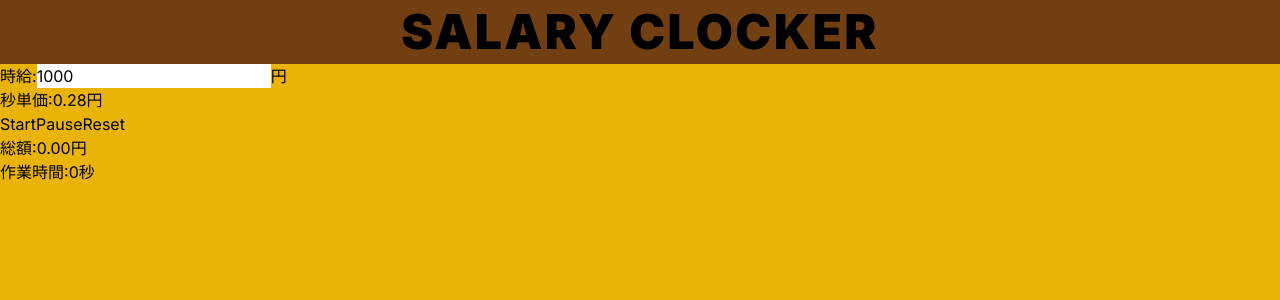
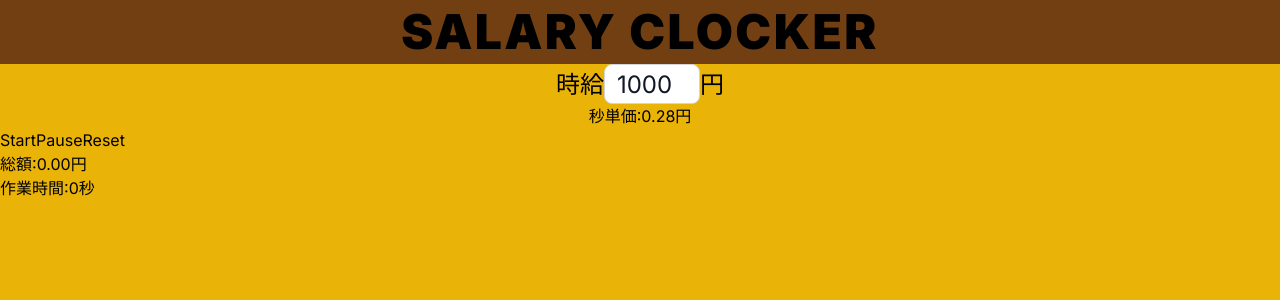
Before and after one commit to minusno0708/salary-clocker, a Next.js app in the folder app/: page / in a window 1280 px wide. Shown: the top 300 px of the page. Built offline with nearby package versions, Linux system fonts and the light colour scheme.

Commit message:
feat:時給入力フォームのデザインを修正

```diff
--- a/app/src/app/page.tsx
+++ b/app/src/app/page.tsx
@@ -65,15 +65,18 @@ export default function Home() {
       <div className="bg-yellow-900 py-2 w-full flex-col flex items-center">
         <h1 className="text-5xl tracking-wider font-black">SALARY CLOCKER</h1>
       </div>
-      <div>
-        時給:
-        <input
-          type="number"
-          value={salary}
-          onChange={(event) => setSalary(event.target.value)}
-        />
+      <div className="flex-col flex items-center">
+        <p className="text-2xl">
+        時給
+          <input
+            type="number"
+            value={salary}
+            onChange={(event) => setSalary(event.target.value)}
+            className="border border-gray-300 rounded-lg text-gray-900 text-center w-24 h-10"
+          />
         円
-        <p>秒単価:{displayStrSalary(salary/(60 * 60))}円</p>
+        </p>
+        <p className="text-1xl">秒単価:{displayStrSalary(salary/(60 * 60))}円</p>
       </div>
       <div>
         <button onClick={handleStart}>Start</button>
```
